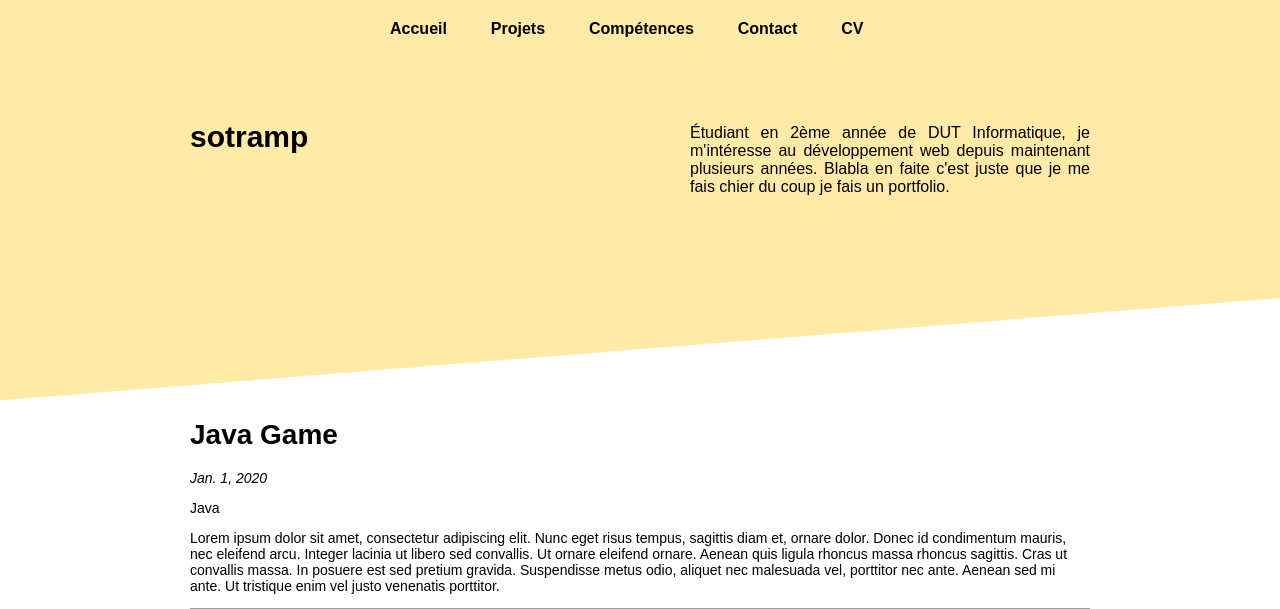
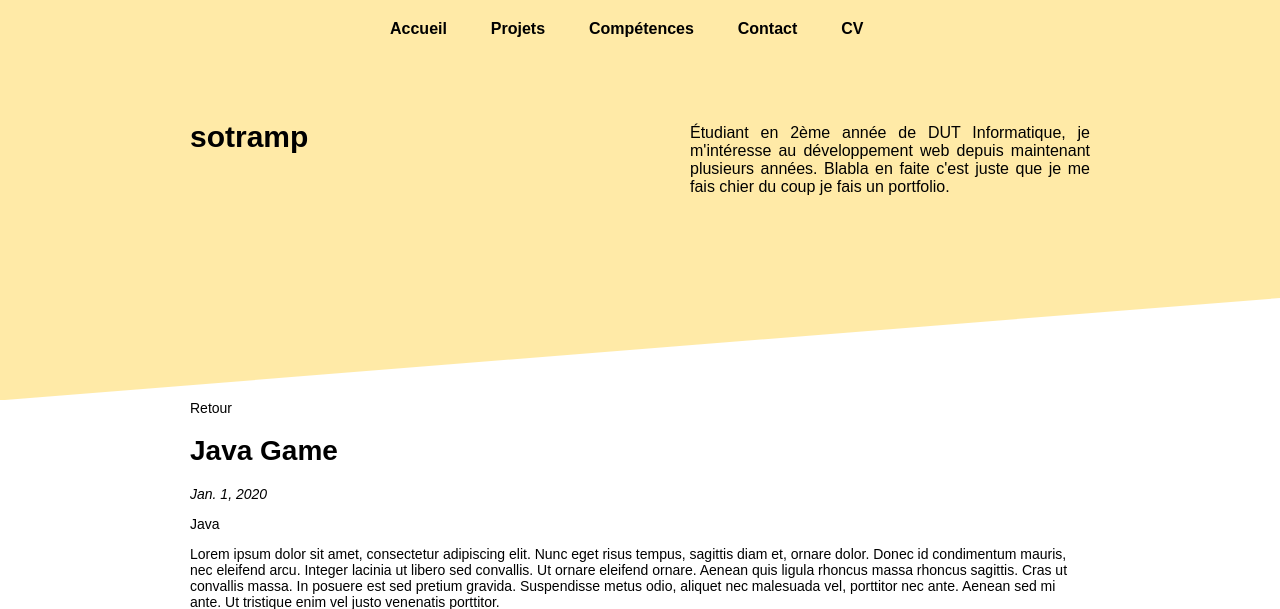
Before and after one commit to Thiboooo/portfolio-django, a Django app: a page that uses portfolio/templates/layouts/footer.html in a window 1280 px wide. Shown: the top 609 px of the page. Run offline with Django 3.2, Linux system fonts and the light colour scheme; data comes from the database, SQL or seed files in the repository; both versions use the stored data as it was after the commit; some libraries are stand-ins or nearby versions; grey boxes are pictures that could not be loaded.

Commit message:
contact form

```diff
--- a/portfolio/static/css/style.css
+++ b/portfolio/static/css/style.css
@@ -20,6 +20,15 @@ body{
 .in{
     margin:auto;
     width:900px;
+}
+
+a{
+    text-decoration:none;
+    color:black;
+}
+
+a:hover{
+    text-decoration:underline;
 }
 
 /* Notification success */
--- a/portfolio/templates/layouts/footer.html
+++ b/portfolio/templates/layouts/footer.html
@@ -1,4 +1,3 @@
-    </div>
     <!-- Footer -->
     <footer>
         <svg xmlns="http://www.w3.org/2000/svg" viewBox="0 0 100 100" preserveAspectRatio="none">
--- a/portfolio/templates/layouts/gabarit.html
+++ b/portfolio/templates/layouts/gabarit.html
@@ -22,11 +22,10 @@
     {% endfor %}
     {% endif %}
 
-    <div id="deleteLoading">
     <!-- Main menu -->
     <header class="m-scene scene_element--fadein">
         <ul id="menu">
-            <a href="../"><li>Accueil</li></a>
+            <a href=".."><li>Accueil</li></a>
             <a href="#blog"><li>Projets</li></a>
             <a class="js-scrollTo" href="#competences"><li>Compétences</li></a>
             <a href="#contact"><li>Contact</li></a>
--- a/portfolio/templates/layouts/project.html
+++ b/portfolio/templates/layouts/project.html
@@ -4,11 +4,11 @@
     {% block content %}
     <!-- Project -->
     <div class="in">
+        <a href=".."><i class="fas fa-arrow-left"></i> Retour</a>
         <h1>{{ project.name }}</h1>
         <i>{{ project.date|date:"DATE_FORMAT" }}</i>
         <p><i class="fas fa-tags"></i> {{ project.labels }}</p>
         <p>{{ project.desc }}</p>
-        <img src="{{ project.image }}" style="width:900px;">
         {% if project.github %}<a class="projectButtons" href="{{ project.github }}">Lien GitHub <i class="fab fa-github fa-2x" style="float:right;"></i></a>{%  endif %}
         {% if project.demo %}<a class="projectButtons" href="{{ project.demo }}">Lien de démonstration <i class="fas fa-eye fa-2x" style="float:right;"></i></a>{%  endif %}
     </div>
--- a/portfolio/views.py
+++ b/portfolio/views.py
@@ -27,6 +27,7 @@ def index(request):
             messages.add_message(request, messages.SUCCESS, 'Votre message a été envoyé avec succès !')
             return redirect('index')
         messages.add_message(request, messages.ERROR, 'Votre message n\'a pas pu être envoyé, veuillez réessayez.')
+        return redirect('index')
 
     return render(request, 'index.html', {'last_projects' : projects, 'form' : formInit})
 
```
Also changed, not shown: db.sqlite3.
